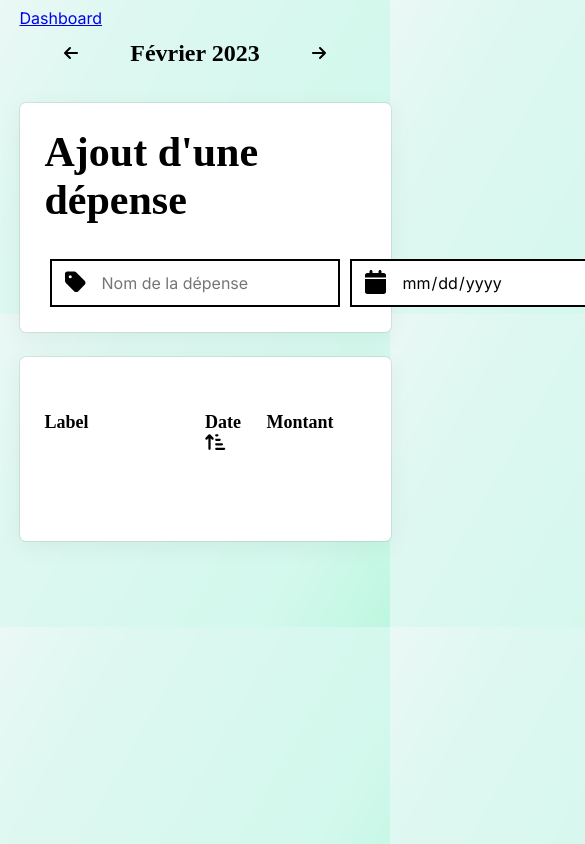
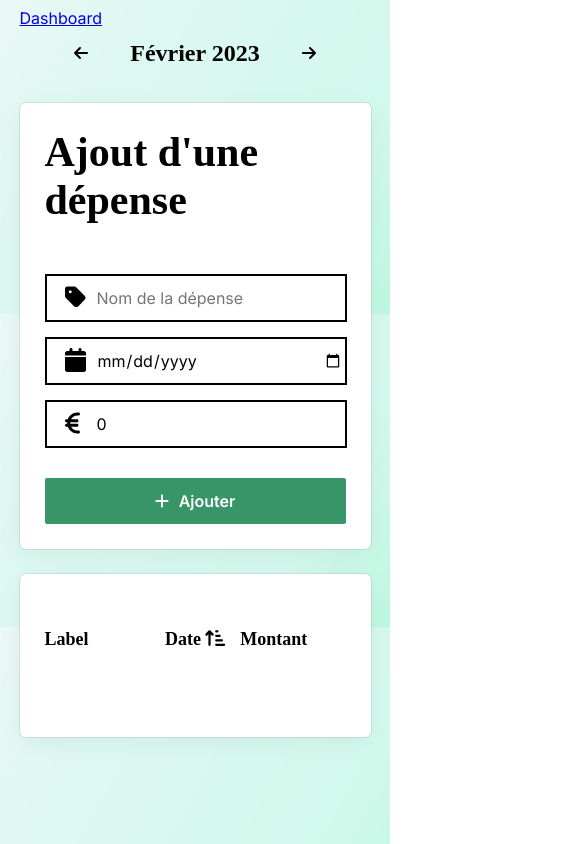
Before and after one commit to plumedev/xMonthly, a Vue app: page /expenses in a window 390 px wide. Shown: the top 844 px of the page, 585 px wide, since content can reach past the window. Built offline with nearby package versions, Linux system fonts and the light colour scheme; a web font is replaced by a local one.

Commit message:
feat(responsive): design for proper display on mobile

```diff
--- a/src/App.vue
+++ b/src/App.vue
@@ -11,6 +11,7 @@
 
 <style lang="scss">
 @import "@/scss/Variables.scss";
+@import "@/scss/Utils.scss";
 @import "@/scss/atomic/Layout.scss";
 @import "@/scss/atomic/Atoms.scss";
 @import "@/scss/atomic/Molecules.scss";
--- a/src/components/CreateExpenses.vue
+++ b/src/components/CreateExpenses.vue
@@ -3,7 +3,11 @@
     <div class="heading">
       <h2>Ajout d'une dépense</h2>
     </div>
-    <form id="createTransaction" @submit.prevent="handleSubmit">
+    <form
+      id="createTransaction"
+      class="flex flex-d-c"
+      @submit.prevent="handleSubmit"
+    >
       <div class="input-group">
         <label>
           <font-awesome-icon :icon="['fa', 'tag']" class="input-icon" />
@@ -40,7 +44,7 @@
           >Veuillez entrer un montant</span
         >
       </div>
-      <button class="btn green inverted icon text" type="submit">
+      <button class="btn green inverted icon text full" type="submit">
         <font-awesome-icon :icon="['fa', 'plus']" />
         Ajouter
       </button>
--- a/src/components/CreateRevenues.vue
+++ b/src/components/CreateRevenues.vue
@@ -3,7 +3,11 @@
     <div class="heading">
       <h2>Ajout d'un revenu</h2>
     </div>
-    <form id="addRevenue" @submit.prevent="addRevenueSubmit">
+    <form
+      id="addRevenue"
+      class="flex flex-d-c"
+      @submit.prevent="addRevenueSubmit"
+    >
       <div class="input-group">
         <label>
           <font-awesome-icon :icon="['fa', 'tag']" class="input-icon" />
@@ -40,7 +44,7 @@
           >Veuillez entrer un montant</span
         >
       </div>
-      <button class="btn green inverted icon text" type="submit">
+      <button class="btn green inverted icon text full" type="submit">
         <font-awesome-icon :icon="['fa', 'plus']" />
         Ajouter
       </button>
--- a/src/components/MonthSelector.vue
+++ b/src/components/MonthSelector.vue
@@ -1,10 +1,10 @@
 <template>
   <div class="monthSelector">
-    <button class="icon-only" @click="decrementMonth">
+    <button class="icon-only decrementMonth" @click="decrementMonth">
       <font-awesome-icon :icon="['fas', 'arrow-left']" />
     </button>
     <h4 class="activeMonth">{{ displayActiveMonth() }}</h4>
-    <button class="icon-only" @click="incrementMonth">
+    <button class="icon-only incrementMonth" @click="incrementMonth">
       <font-awesome-icon :icon="['fas', 'arrow-right']" />
     </button>
   </div>
--- a/src/components/MonthlyOverview.vue
+++ b/src/components/MonthlyOverview.vue
@@ -29,14 +29,14 @@
           ></div>
         </div>
       </div>
-      <div class="actions-group">
+      <div class="flex">
         <button class="btn green inverted icon text" type="submit">
           <font-awesome-icon :icon="['fa', 'plus']" />
-          <router-link to="/expenses">Ajouter une dépense</router-link>
+          <router-link to="/expenses">une dépense</router-link>
         </button>
         <button class="btn green inverted icon text" type="submit">
           <font-awesome-icon :icon="['fa', 'plus']" />
-          <router-link to="/revenues">Ajouter un revenu</router-link>
+          <router-link to="/revenues">un revenu</router-link>
         </button>
       </div>
     </div>
--- /dev/null
+++ b/src/scss/Utils.scss
@@ -0,0 +1,48 @@
+.flex {
+    display: flex;
+}
+
+
+
+/*** 11 - Responsive ***/
+
+/* Extra small devices (portrait phones, less than 576px) */
+@media (max-width: 575.98px) {
+    // Ajoutez vos styles pour les mobiles ici
+    #budget-mood,
+    .right {
+        display: none !important;
+    }
+    .left {
+        width: 100% !important;
+        padding: 0px !important;
+    }
+    .flex-d-c {
+        flex-direction: column;
+    }
+  }
+
+  /* Small devices (landscape phones, 576px and up) */
+  @media (min-width: 576px) and (max-width: 767.98px) {
+    // Ajoutez vos styles pour les petites résolutions ici
+  }
+
+  /* Medium devices (tablets, 768px and up) */
+  @media (min-width: 768px) and (max-width: 991.98px) {
+    // Ajoutez vos styles pour les résolutions moyennes ici
+  }
+
+  /* Large devices (desktops, 992px and up) */
+  @media (min-width: 992px) and (max-width: 1199.98px) {
+    // Ajoutez vos styles pour les grandes résolutions ici
+  }
+
+  /* Extra large devices (large desktops, 1200px and up) */
+  @media (min-width: 1200px) and (max-width: 2047.98px) {
+    // Ajoutez vos styles pour les écrans 2K ici
+  }
+
+  /* XXL devices (large desktops, 2048px and up) */
+  @media (min-width: 2048px) {
+    // Ajoutez vos styles pour les résolutions XXL ici
+  }
--- a/src/scss/atomic/Atoms.scss
+++ b/src/scss/atomic/Atoms.scss
@@ -9,6 +9,7 @@
  * 3 - Atoms
  * 3.1 - Boxes
  * 10 - Animation
+ * 11 - Responsive
 */
 
 body {
@@ -133,7 +134,7 @@ input {
     border-radius: 2px;
     padding: 0 15px 0 15px;
     font-weight: 600;
-    font-size: 1rem;
+    font-size: 0.825rem;
     &.square {
         padding: 0 0 0 1px;
     }
@@ -237,3 +238,66 @@ input {
         transform: scaleX(1);
     }
 }
+
+/*** 11 - Responsive ***/
+
+/* Extra small devices (portrait phones, less than 576px) */
+@media (max-width: 575.98px) {
+    // Ajoutez vos styles pour les mobiles ici
+    .btn, button {
+        height: 46px;
+        min-width: calc(50% - 15px);
+        padding: 0 7px 0 7px;
+        font-size: 1rem !important;
+        margin: 30px 30px 0px 0px;
+        &.full {
+            width: 100%;
+        }
+    }
+
+    .box {
+        width: 100%;
+        max-width: calc(100% - 50px);
+    }
+
+    .input-group {
+        margin-top: 15px;
+        width: 100% !important;
+        min-width: 100% !important;
+        input {
+            width: 100%;
+            max-width: calc(100% - 55px);
+            /* Réinitialise la largeur par défaut */
+            -webkit-appearance: none;
+            /* Supprime le style par défaut de l'élément */
+            -moz-appearance: none;
+            appearance: none;
+            margin: 0;
+        }
+    }
+  }
+
+  /* Small devices (landscape phones, 576px and up) */
+  @media (min-width: 576px) and (max-width: 767.98px) {
+    // Ajoutez vos styles pour les petites résolutions ici
+  }
+
+  /* Medium devices (tablets, 768px and up) */
+  @media (min-width: 768px) and (max-width: 991.98px) {
+    // Ajoutez vos styles pour les résolutions moyennes ici
+  }
+
+  /* Large devices (desktops, 992px and up) */
+  @media (min-width: 992px) and (max-width: 1199.98px) {
+    // Ajoutez vos styles pour les grandes résolutions ici
+  }
+
+  /* Extra large devices (large desktops, 1200px and up) */
+  @media (min-width: 1200px) and (max-width: 2047.98px) {
+    // Ajoutez vos styles pour les écrans 2K ici
+  }
+
+  /* XXL devices (large desktops, 2048px and up) */
+  @media (min-width: 2048px) {
+    // Ajoutez vos styles pour les résolutions XXL ici
+  }
--- a/src/scss/atomic/Molecules.scss
+++ b/src/scss/atomic/Molecules.scss
@@ -14,24 +14,82 @@
             display: grid;
             grid-template-columns: 50% 10% 30% 10%;
             list-style: none;
-            height: 38px;
+            min-height: 38px;
             padding-top: 15px;
             border-bottom: 1px #F3F3F3 solid;
             font-size: 1.125rem;
             .label {
                 font-weight: 500;
+                line-height: 1.5rem;
+                display: flex;
+                align-items: center;
+                margin-bottom: 10px;
             }
             .date {
                 color: #72727D;
+                display: flex;
+                align-items: center;
             }
             .amount {
                 font-weight: 900;
+                display: flex;
+                align-items: center;
                 text-align: end;
+                justify-content: flex-end;
             }
             .remove-transaction {
                 display: flex;
                 justify-content: flex-end;
+                align-items: center;
             }
         }
     }
 }
+
+
+/*** 11 - Responsive ***/
+
+/* Extra small devices (portrait phones, less than 576px) */
+@media (max-width: 575.98px) {
+    .table {
+        .table-head {
+            grid-template-columns: 40% 25% 20% 15%;;
+        }
+        .table-content {
+            li {
+                grid-template-columns: 40% 25% 20% 15%;
+                .amount {
+                    justify-content: flex-start;
+                }
+                .remove {
+                    margin: 0;
+                }
+            }
+        }
+    }
+  }
+
+  /* Small devices (landscape phones, 576px and up) */
+  @media (min-width: 576px) and (max-width: 767.98px) {
+    // Ajoutez vos styles pour les petites résolutions ici
+  }
+
+  /* Medium devices (tablets, 768px and up) */
+  @media (min-width: 768px) and (max-width: 991.98px) {
+    // Ajoutez vos styles pour les résolutions moyennes ici
+  }
+
+  /* Large devices (desktops, 992px and up) */
+  @media (min-width: 992px) and (max-width: 1199.98px) {
+    // Ajoutez vos styles pour les grandes résolutions ici
+  }
+
+  /* Extra large devices (large desktops, 1200px and up) */
+  @media (min-width: 1200px) and (max-width: 2047.98px) {
+    // Ajoutez vos styles pour les écrans 2K ici
+  }
+
+  /* XXL devices (large desktops, 2048px and up) */
+  @media (min-width: 2048px) {
+    // Ajoutez vos styles pour les résolutions XXL ici
+  }
--- a/src/scss/components/MonthSelector.scss
+++ b/src/scss/components/MonthSelector.scss
@@ -17,4 +17,9 @@
         justify-content: center;
         line-height: 10px;
     }
+    .incrementMonth,
+    .decrementMonth {
+        margin: 0;
+        min-width: unset;
+    }
 }
--- a/src/scss/components/MonthlyOverview.scss
+++ b/src/scss/components/MonthlyOverview.scss
@@ -9,6 +9,9 @@
         display: flex;
         justify-content: flex-end;
         width: 33%;
+    }
+    button {
+        margin: 30px 30px 0px 0px;
     }
 }
 
@@ -51,16 +54,48 @@
     }
 }
 
-.actions-group {
-    margin-top: 30px;
-    display: flex;
-    button:first-of-type {
-        margin-right: 30px;
-    }
-}
-
 #budget-mood {
     background-color: $grey;
     height: 230px;
     width: 230px;
 }
+
+/*** 11 - Responsive ***/
+
+/* Extra small devices (portrait phones, less than 576px) */
+@media (max-width: 575.98px) {
+    // Ajoutez vos styles pour les mobiles ici
+    #budget-mood,
+    .right {
+        display: none !important;
+    }
+    .left {
+        width: 100% !important;
+        padding: 0px !important;
+    }
+  }
+
+  /* Small devices (landscape phones, 576px and up) */
+  @media (min-width: 576px) and (max-width: 767.98px) {
+    // Ajoutez vos styles pour les petites résolutions ici
+  }
+
+  /* Medium devices (tablets, 768px and up) */
+  @media (min-width: 768px) and (max-width: 991.98px) {
+    // Ajoutez vos styles pour les résolutions moyennes ici
+  }
+
+  /* Large devices (desktops, 992px and up) */
+  @media (min-width: 992px) and (max-width: 1199.98px) {
+    // Ajoutez vos styles pour les grandes résolutions ici
+  }
+
+  /* Extra large devices (large desktops, 1200px and up) */
+  @media (min-width: 1200px) and (max-width: 2047.98px) {
+    // Ajoutez vos styles pour les écrans 2K ici
+  }
+
+  /* XXL devices (large desktops, 2048px and up) */
+  @media (min-width: 2048px) {
+    // Ajoutez vos styles pour les résolutions XXL ici
+  }
```
Also changed, not shown: src/scss/components/CreateExpenses.scss (line endings or trailing spaces).
